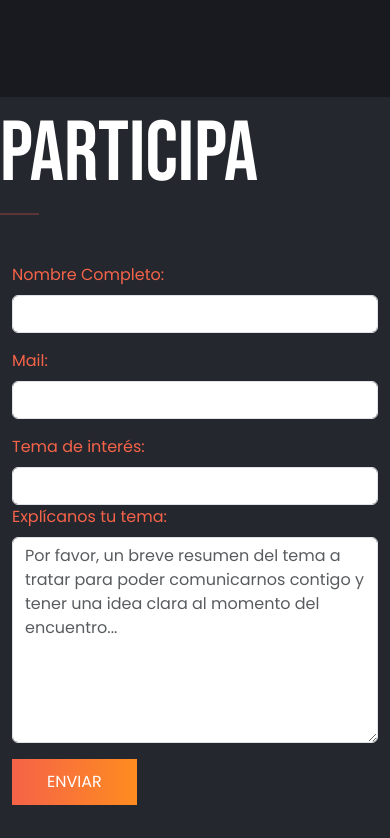
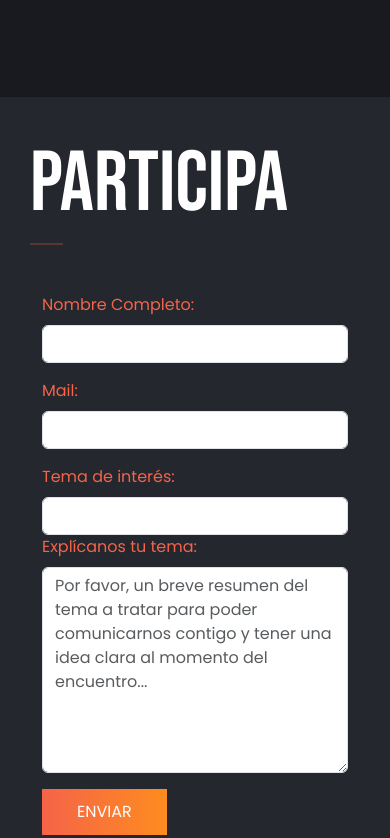
Before and after one commit to FacuFreires/podcast-site, a plain HTML site: page index.html in a window 390 px wide. Shown: the part 1825-2663 px from the top of the page. Drawn offline with nearby package versions, Linux system fonts and the light colour scheme.

Commit message:
Subo un refactor en SASS

```diff
--- a/SASS/styles.scss
+++ b/SASS/styles.scss
@@ -343,4 +343,9 @@ p {
       }
     }
   }
+
+  .information {
+  padding: 30px;
+
 }
+}
```
Also changed, not shown: SASS/styles.css, 1 other file.
